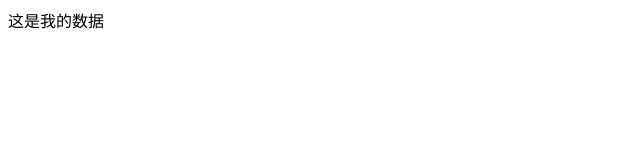
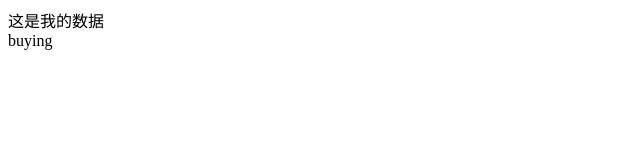
Before and after one commit to AlisaYu/mydemo, a plain HTML site: page index.html in a window 1280 px wide. Shown: the full height of the page, 0-640 px from the left. Drawn offline with Linux system fonts and the light colour scheme.

Commit message:
buyfirst

```diff
--- a/index.html
+++ b/index.html
@@ -6,5 +6,6 @@
 </head>
 <body>
     <div>这是我的数据</div>
+    <div>buying</div>
 </body>
 </html>
```
